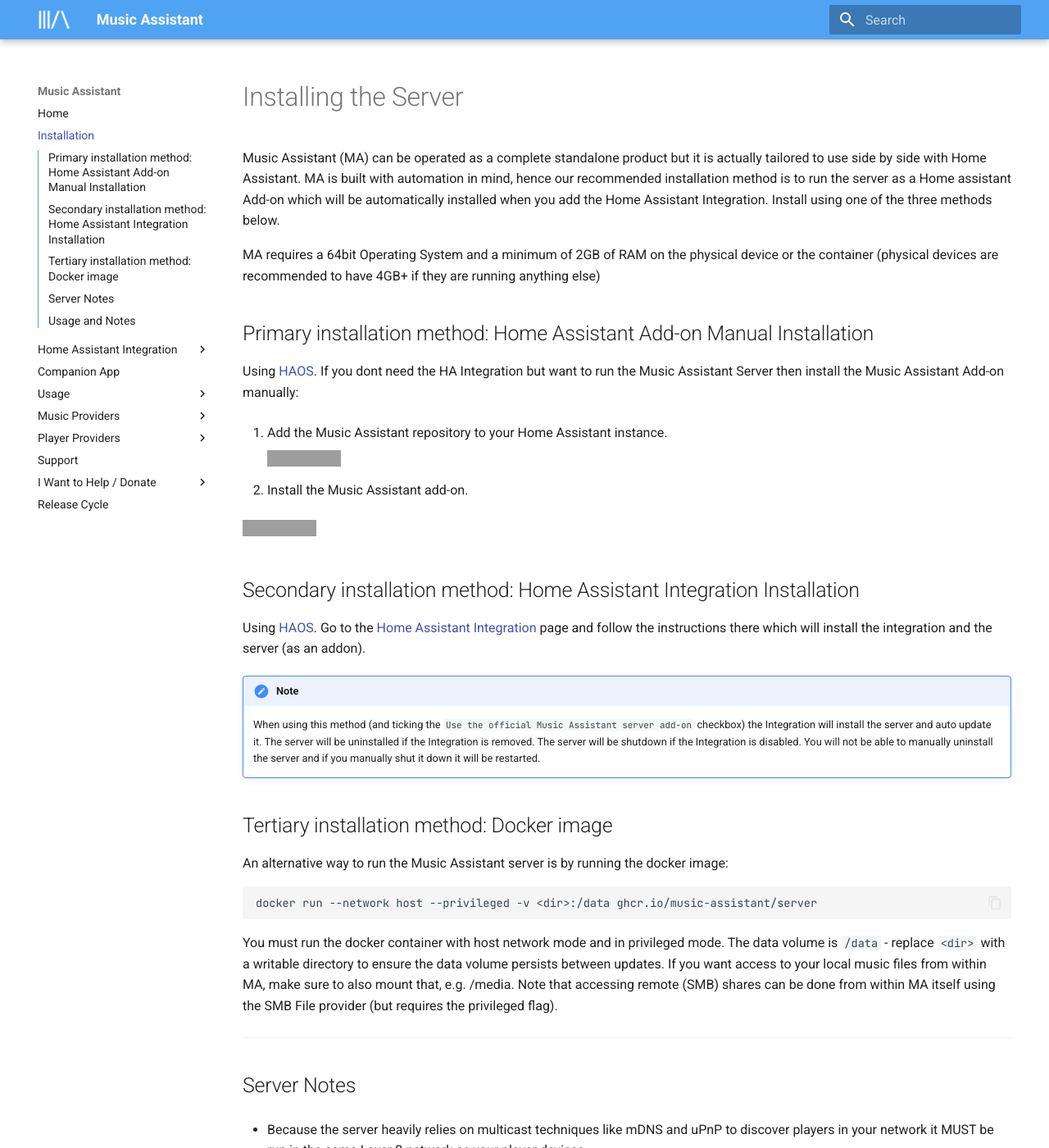
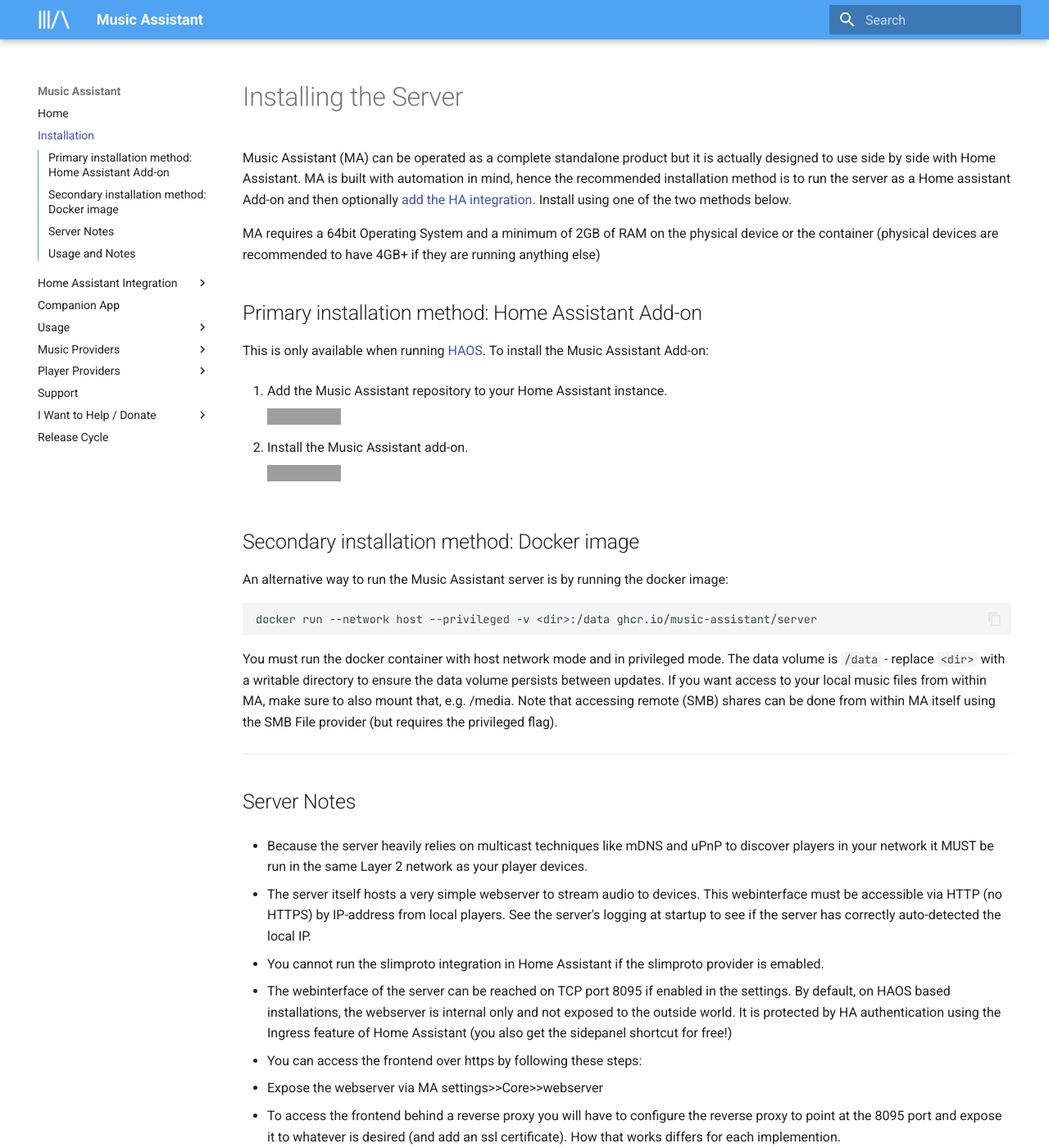
Before and after one commit to pwbriggs/music-assistant.github.io, an MkDocs documentation site: the page built from docs/installation.md, in a window 1280 px wide and 1400 px high. Shown: the whole window at 82% size. Built offline with MkDocs 1.6.1 and Material for MkDocs 9.7.7, drawn with Linux system fonts in a browser that asks for light colours; some of the changed text lies outside the part shown; grey boxes are pictures that could not be loaded.

Commit message:
Rework install instructions

```diff
--- a/docs/installation.md
+++ b/docs/installation.md
@@ -5,14 +5,14 @@
 
 # Installing the Server
 
-Music Assistant (MA) can be operated as a complete standalone product but it is actually tailored to use side by side with Home Assistant. MA is built with automation in mind, hence our recommended installation method is to run the server as a Home assistant Add-on which will be automatically installed when you add the Home Assistant Integration. Install using one of the three methods below.
+Music Assistant (MA) can be operated as a complete standalone product but it is actually designed to use side by side with Home Assistant. MA is built with automation in mind, hence the recommended installation method is to run the server as a Home assistant Add-on and then optionally [add the HA integration](https://music-assistant.io/integration/installation/). Install using one of the two methods below.
 
 
 MA requires a 64bit Operating System and a minimum of 2GB of RAM on the physical device or the container (physical devices are recommended to have 4GB+ if they are running anything else)
 
-## Primary installation method: Home Assistant Add-on Manual Installation
+## Primary installation method: Home Assistant Add-on
 
-Using [HAOS](https://developers.home-assistant.io/docs/operating-system/). If you dont need the HA Integration but want to run the Music Assistant Server then install the Music Assistant Add-on manually:
+This is only available when running [HAOS](https://developers.home-assistant.io/docs/operating-system/). To install the Music Assistant Add-on:
 
 1. Add the Music Assistant repository to your Home Assistant instance.
 
@@ -20,16 +20,9 @@
 
 2. Install the Music Assistant add-on.
 
-[![Add Music Assistant as Add-on to Home Assistant.](https://my.home-assistant.io/badges/supervisor_addon.svg)](https://my.home-assistant.io/redirect/supervisor_addon/?addon=d5369777_music_assistant&repository_url=https%3A%2F%2Fgithub.com%2Fmusic-assistant%2Fhome-assistant-addon)
+    [![Add Music Assistant as Add-on to Home Assistant.](https://my.home-assistant.io/badges/supervisor_addon.svg)](https://my.home-assistant.io/redirect/supervisor_addon/?addon=d5369777_music_assistant&repository_url=https%3A%2F%2Fgithub.com%2Fmusic-assistant%2Fhome-assistant-addon)
 
-## Secondary installation method: Home Assistant Integration Installation
-
-Using [HAOS](https://developers.home-assistant.io/docs/operating-system/). Go to the [Home Assistant Integration](integration/installation.md) page and follow the instructions there which will install the integration and the server (as an addon).
-
-!!! note
-    When using this method (and ticking the `Use the official Music Assistant server add-on` checkbox) the Integration will install the server and auto update it. The server will be uninstalled if the Integration is removed. The server will be shutdown if the Integration is disabled. You will not be able to manually uninstall the server and if you manually shut it down it will be restarted.
-
-## Tertiary installation method: Docker image
+## Secondary installation method: Docker image
 
 An alternative way to run the Music Assistant server is by running the docker image:
 
@@ -64,7 +57,8 @@
 
 ## Usage and Notes
 
-- If you are running Music Assistant in docker, you need to access the webinterface at http://youripaddress:8095. When running the Home Assistant add-on, you can access the webinterface from the add-on (a shortcut can be added to the sidebar) which is more secure than via the port (although the port can be exposed in the settings).
+- When running the Home Assistant add-on, you can access the webinterface from the add-on (a shortcut can be added to the sidebar) which is more secure than via the port (although the port can be exposed in the settings).
+- If you are running Music Assistant in docker, you need to access the webinterface at http://youripaddress:8095.
 - No providers are installed initially. You must navigate to the MA settings and add the providers (Music and Players) that you use.
 - Music from your music sources will be automatically loaded into the Music Assistant library. If you have multiple sources, they will be merged as one library.
 - In this first implementation the UI centres around the concept of the [Library](usage.md), so your artists, albums, tracks, playlists and radio stations. You can BROWSE the various providers to add aditional items to your Library. In a later release options will be provided to browse the recommendations of the various streaming providers.
```
